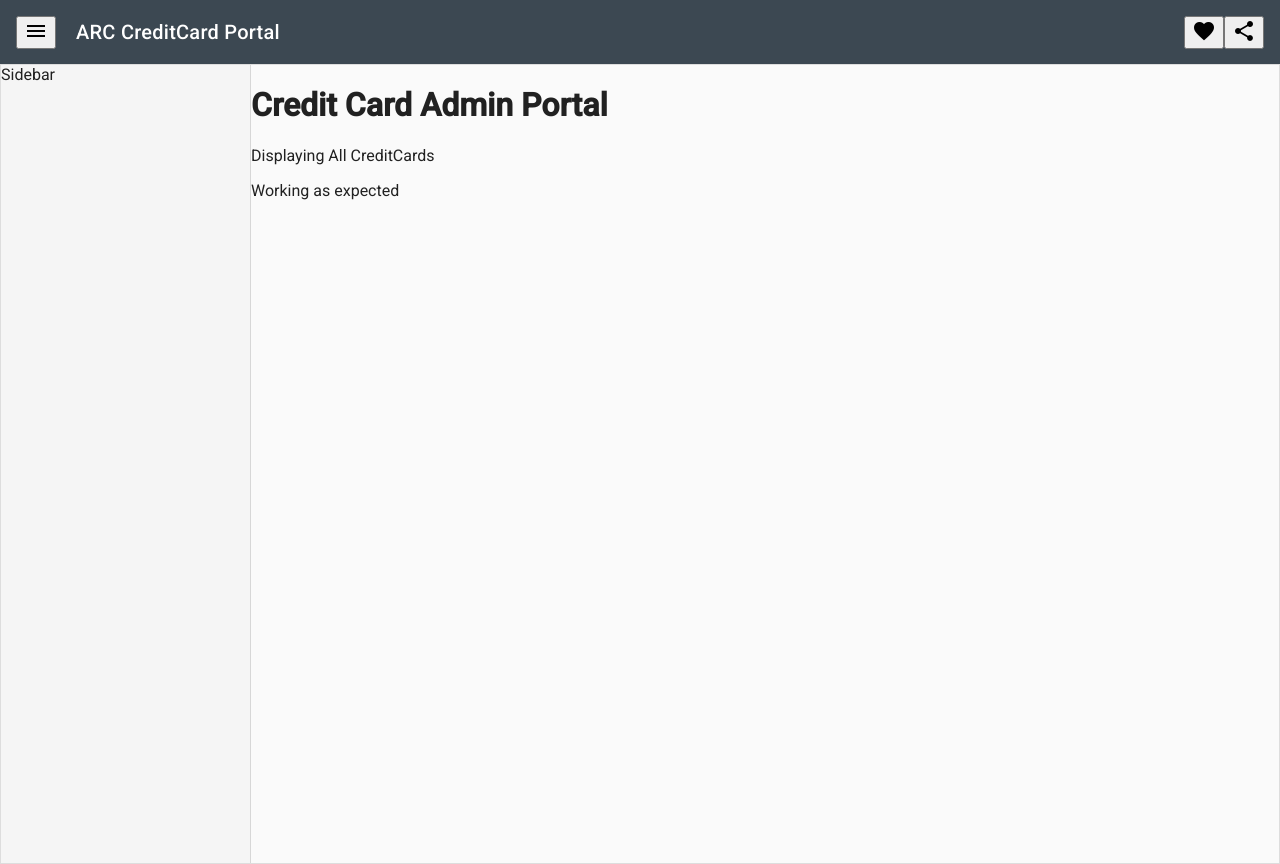
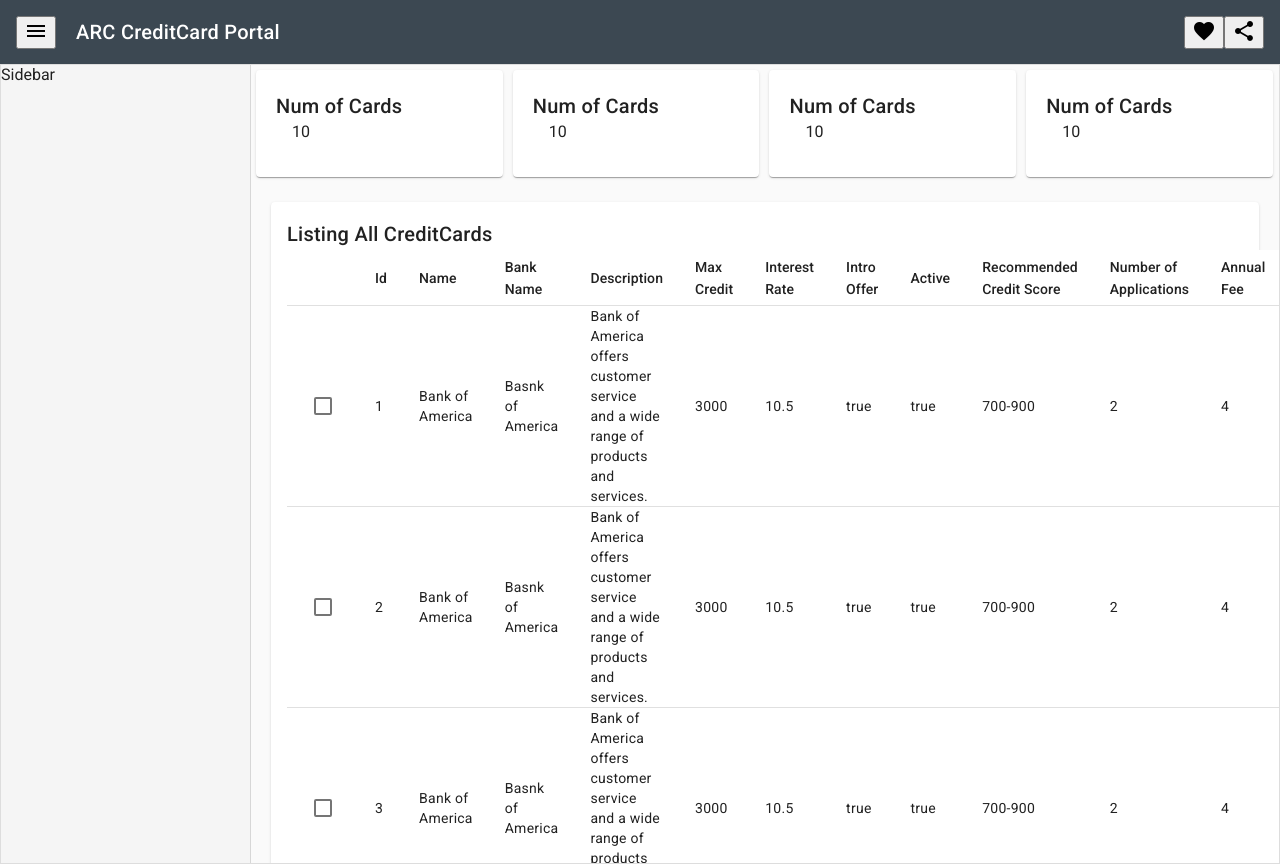
Before and after one commit to krisnee/CreditCardAdmin, an Angular app: page /creditcards in a window 1280 px wide. Built offline with nearby package versions, Linux system fonts and the light colour scheme.

Commit message:
MatTableAndReadFunctionality

```diff
--- a/src/app/app.component.html
+++ b/src/app/app.component.html
@@ -17,7 +17,6 @@
     Sidebar
   </mat-drawer>
   <mat-drawer-content class="main-content">
-    <h1>Credit Card Admin Portal</h1>
     <router-outlet></router-outlet>
   </mat-drawer-content>
 </mat-drawer-container>
--- a/src/app/creditcards/creditcards.component.html
+++ b/src/app/creditcards/creditcards.component.html
@@ -1,3 +1,96 @@
-<p>Displaying All CreditCards</p>
+<div style="display: flex; flex-direction: row">
+  <mat-card class="mat-card count-card">
+    <mat-card-title>Num of Cards</mat-card-title>
+    <mat-card-content>10</mat-card-content>
+  </mat-card>
 
-Working as expected
+  <mat-card class="mat-card count-card">
+    <mat-card-title>Num of Cards</mat-card-title>
+    <mat-card-content>10</mat-card-content>
+  </mat-card>
+
+  <mat-card class="mat-card count-card">
+    <mat-card-title>Num of Cards</mat-card-title>
+    <mat-card-content>10</mat-card-content>
+  </mat-card>
+
+  <mat-card class="mat-card count-card">
+    <mat-card-title>Num of Cards</mat-card-title>
+    <mat-card-content>10</mat-card-content>
+  </mat-card>
+</div>
+
+<mat-card class="mat-card">
+  <mat-card-header>
+    <mat-card-title>Listing All CreditCards</mat-card-title>
+  </mat-card-header>
+  <mat-card-content>
+    <table mat-table [dataSource]="dataSource" matSort>
+      <ng-container matColumnDef="select">
+          <th mat-header-cell *matHeaderCellDef></th>
+          <td mat-cell *matCellDef="let row">
+            <mat-checkbox></mat-checkbox>
+          </td>
+      </ng-container>
+      <ng-container matColumnDef="id">
+        <th mat-header-cell *matHeaderCellDef>Id</th>
+        <td mat-cell *matCellDef="let element">{{element.id}}</td>
+      </ng-container>
+      <ng-container matColumnDef="name">
+        <th mat-header-cell *matHeaderCellDef>Name</th>
+        <td mat-cell *matCellDef="let element">{{element.name}}</td>
+      </ng-container>
+      <ng-container matColumnDef="bankName">
+        <th mat-header-cell *matHeaderCellDef>Bank Name</th>
+        <td mat-cell *matCellDef="let element">{{element.bankName}}</td>
+      </ng-container>
+      <ng-container matColumnDef="description">
+        <th mat-header-cell *matHeaderCellDef>Description</th>
+        <td mat-cell *matCellDef="let element">{{element.description}}</td>
+      </ng-container>
+      <ng-container matColumnDef="maxCredit">
+        <th mat-header-cell *matHeaderCellDef>Max Credit</th>
+        <td mat-cell *matCellDef="let element">{{element.maxCredit}}</td>
+      </ng-container>
+      <ng-container matColumnDef="interestRate">
+        <th mat-header-cell *matHeaderCellDef>Interest Rate</th>
+        <td mat-cell *matCellDef="let element">{{element.interestRate}}</td>
+      </ng-container>
+      <ng-container matColumnDef="introOffer">
+        <th mat-header-cell *matHeaderCellDef>Intro Offer</th>
+        <td mat-cell *matCellDef="let element">{{element.introOffer}}</td>
+      </ng-container>
+      <ng-container matColumnDef="active">
+        <th mat-header-cell *matHeaderCellDef>Active</th>
+        <td mat-cell *matCellDef="let element">{{element.active}}</td>
+      </ng-container>
+      <ng-container matColumnDef="recommendedCreditScore">
+        <th mat-header-cell *matHeaderCellDef>Recommended Credit Score</th>
+        <td mat-cell *matCellDef="let element">{{element.recommendedCreditScore}}</td>
+      </ng-container>
+      <ng-container matColumnDef="numberOfApplications">
+        <th mat-header-cell *matHeaderCellDef>Number of Applications</th>
+        <td mat-cell *matCellDef="let element">{{element.numberOfApplications}}</td>
+      </ng-container>
+      <ng-container matColumnDef="annualFee">
+        <th mat-header-cell *matHeaderCellDef>Annual Fee</th>
+        <td mat-cell *matCellDef="let element">{{element.annualFee}}</td>
+      </ng-container>
+      <ng-container matColumnDef="termsAndConditions">
+        <th mat-header-cell *matHeaderCellDef>Terms and Conditions</th>
+        <td mat-cell *matCellDef="let element">{{element.termsAndConditions}}</td>
+      </ng-container>
+      <ng-container matColumnDef="createdDate">
+        <th mat-header-cell *matHeaderCellDef>Created Date</th>
+        <td mat-cell *matCellDef="let element">{{element.createdDate}}</td>
+      </ng-container>
+      <ng-container matColumnDef="updatedDate">
+        <th mat-header-cell *matHeaderCellDef>Updated Date</th>
+        <td mat-cell *matCellDef="let element">{{element.updatedDate}}</td>
+      </ng-container>
+
+      <tr mat-header-row *matHeaderRowDef="displayColumns"></tr>
+      <tr mat-row *matRowDef="let row; columns: displayColumns"></tr>
+    </table>
+  </mat-card-content>
+</mat-card>
--- a/src/app/creditcards/creditcards.component.scss
+++ b/src/app/creditcards/creditcards.component.scss
@@ -0,0 +1,8 @@
+.mat-card {
+  margin: 20px;
+}
+.count-card {
+  width: 24%;
+  margin: 5px;
+  padding: 20px;
+}
--- a/src/app/creditcards/creditcards.component.ts
+++ b/src/app/creditcards/creditcards.component.ts
@@ -1,4 +1,77 @@
-import { Component } from '@angular/core';
+import { Component, ViewChild } from '@angular/core';
+import { CreditCard } from '../models/credit-card';
+import { MatTableDataSource } from '@angular/material/table';
+import { SelectionModel } from '@angular/cdk/collections';
+import {MatPaginator} from '@angular/material/paginator';
+import { MatSort } from '@angular/material/sort';
+
+
+const TABLE_DATA: CreditCard[] = [
+  {
+    id: 1,
+    name: 'Bank of America',
+    bankName: 'Basnk of America',
+    description: 'Bank of America offers customer service and a wide range of products and services.',
+    maxCredit: 3000,
+    interestRate: 10.5,
+    introOffer: true,
+    active: true,
+    recommendedCreditScore: '700-900',
+    numberOfApplications: 2,
+    annualFee: 4,
+    termsAndConditions: 'Following the terms and conditions',
+    createdDate: '2024-31-08',
+    updatedDate: '2024-31-08'
+  },
+  {
+    id: 2,
+    name: 'Bank of America',
+    bankName: 'Basnk of America',
+    description: 'Bank of America offers customer service and a wide range of products and services.',
+    maxCredit: 3000,
+    interestRate: 10.5,
+    introOffer: true,
+    active: true,
+    recommendedCreditScore: '700-900',
+    numberOfApplications: 2,
+    annualFee: 4,
+    termsAndConditions: 'Following the terms and conditions',
+    createdDate: '2024-31-08',
+    updatedDate: '2024-31-08'
+  },
+  {
+    id: 3,
+    name: 'Bank of America',
+    bankName: 'Basnk of America',
+    description: 'Bank of America offers customer service and a wide range of products and services.',
+    maxCredit: 3000,
+    interestRate: 10.5,
+    introOffer: true,
+    active: true,
+    recommendedCreditScore: '700-900',
+    numberOfApplications: 2,
+    annualFee: 4,
+    termsAndConditions: 'Following the terms and conditions',
+    createdDate: '2024-31-08',
+    updatedDate: '2024-31-08'
+  },
+  {
+    id: 4,
+    name: 'Bank of America',
+    bankName: 'Basnk of America',
+    description: 'Bank of America offers customer service and a wide range of products and services.',
+    maxCredit: 3000,
+    interestRate: 10,
+    introOffer: true,
+    active: true,
+    recommendedCreditScore: '700-900',
+    numberOfApplications: 2,
+    annualFee: 4,
+    termsAndConditions: 'Following the terms and conditions',
+    createdDate: '2024-31-08',
+    updatedDate: '2024-31-08'
+  }
+]
 
 @Component({
   selector: 'app-creditcards',
@@ -7,4 +80,21 @@
 })
 export class CreditcardsComponent {
 
+  displayColumns = ["select", "id", "name", "bankName", "description", "maxCredit", "interestRate", "introOffer", "active", "recommendedCreditScore", "numberOfApplications", "annualFee", "termsAndConditions", "createdDate", "updatedDate"];
+
+  dataSource = new MatTableDataSource(TABLE_DATA);
+
+  selection = new SelectionModel(true, []);
+
+  @ViewChild(MatPaginator) paginator!: MatPaginator;
+  @ViewChild(MatSort) sort!: MatSort;
+
+  ngAfterViewInit() {
+    this.dataSource.paginator = this.paginator;
+    this.dataSource.sort = this.sort;
+  }
+
+  selectHandler(row: CreditCard) {
+    this.selection.toggle(row as never);
+  }
 }
--- /dev/null
+++ b/src/app/models/credit-card.ts
@@ -0,0 +1,16 @@
+export interface CreditCard {
+    id: number;
+    name: string;
+    bankName: string;
+    description: string;
+    maxCredit: number;
+    interestRate: number;
+    introOffer: boolean;
+    active: boolean;
+    recommendedCreditScore: string;
+    numberOfApplications: number;
+    annualFee: number;
+    termsAndConditions: string;
+    createdDate: string;
+    updatedDate: string;
+}
```
Also changed, not shown: src/app/creditcards/creditcards.module.ts (+10 -1 lines).
